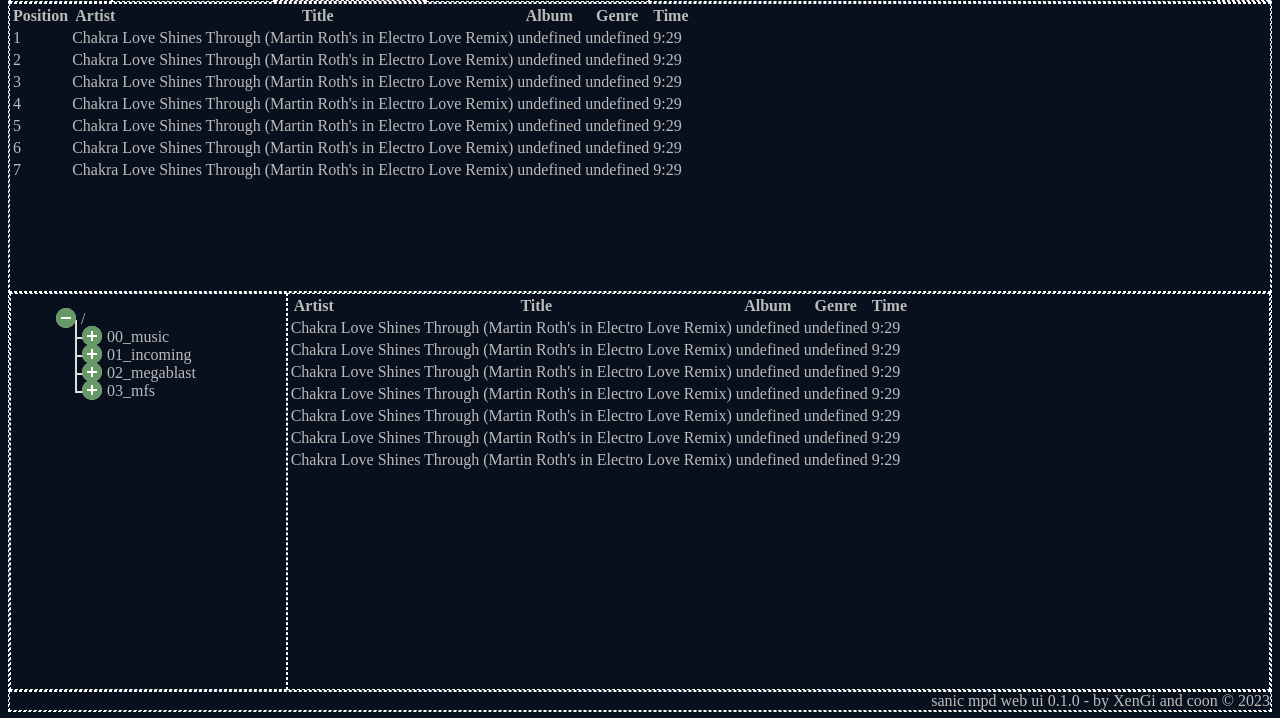
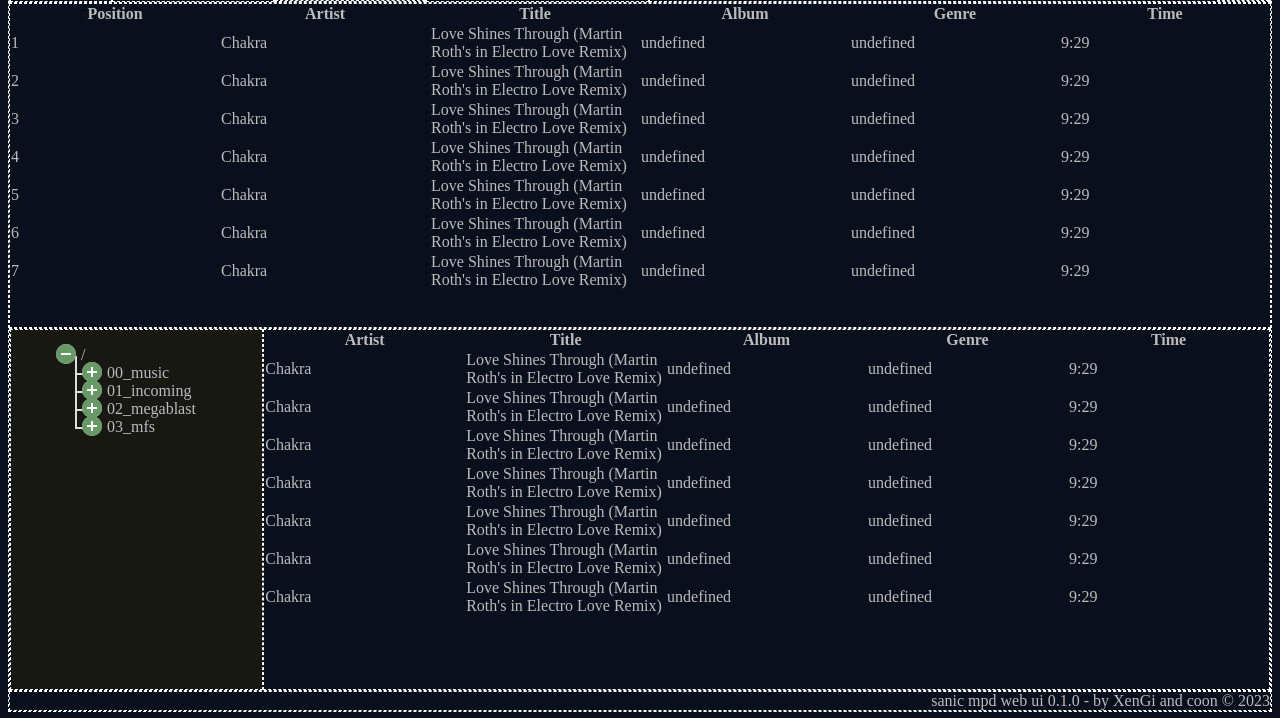
Before and after one commit to cccb/sanic, a plain HTML site: page static/flexbox/index.html in a window 1280 px wide. Shown: the part 82-800 px from the top of the page. Drawn offline with Linux system fonts and the light colour scheme.

Commit message:
static: make tables occupy whole width

```diff
--- a/static/flexbox/sanic.css
+++ b/static/flexbox/sanic.css
@@ -16,6 +16,12 @@ button {
 input {
   background-color: #28374a;
   color: white;
+}
+
+table {
+  width: 100%;
+  table-layout: fixed;
+  border-spacing: 0pt;
 }
 
 #flexbox-container {
@@ -88,6 +94,8 @@ input {
 }
 
 #queue {
+  display: flex;
+  flex-direction: column;
   flex-grow: 1;
 }
 
@@ -98,11 +106,17 @@ input {
 }
 
 #playlist_controls {
-  flex-grow: 1;
+  background-color: #171812;;
+  /* flex-grow: 1; */
+
+  width: 20%; /* frickel? */
 }
 
 #playlist_tracklist {
-  flex-grow: 4;
+  display: flex;
+  flex-direction: column;
+
+  width: 80%; /* frickel? */
 }
 
 #footer {
```
